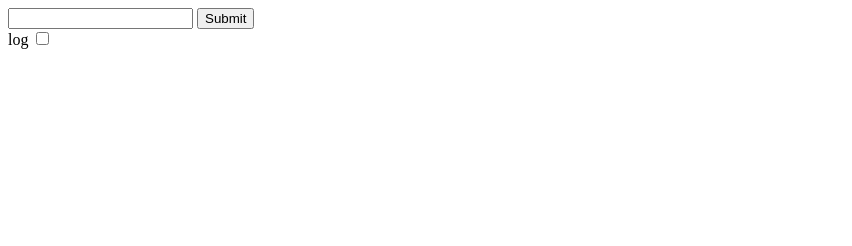
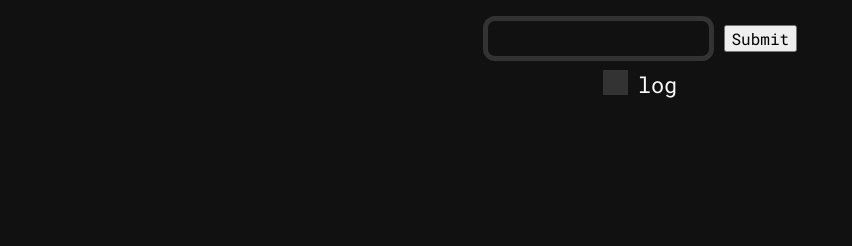
Before and after one commit to 5qc/collatz, a website: page index.html in a window 1280 px wide. Shown: the whole page, without its empty margins (0-852 px from the left). Drawn offline with nearby package versions, Linux system fonts and the light colour scheme; the site is published under a folder, as on GitHub Pages, so addresses that start at the root find nothing.

Commit message:
fix stylesheets and script

```diff
--- a/index.html
+++ b/index.html
@@ -7,8 +7,8 @@
     <title>collatz</title>
     <link rel="icon" href="/favicon.svg" />
 
-    <link rel="stylesheet" type="text/css" href="/dist/style.css" />
-    <script type="text/javascript" src="/dist/script.js" defer></script>
+    <link rel="stylesheet" type="text/css" href="./dist/style.css" />
+    <script type="text/javascript" src="./dist/script.js" defer></script>
     <script type="text/javascript" src="https://cdn.jsdelivr.net/npm/chart.js" defer></script>
 </head>
 <body>
```
